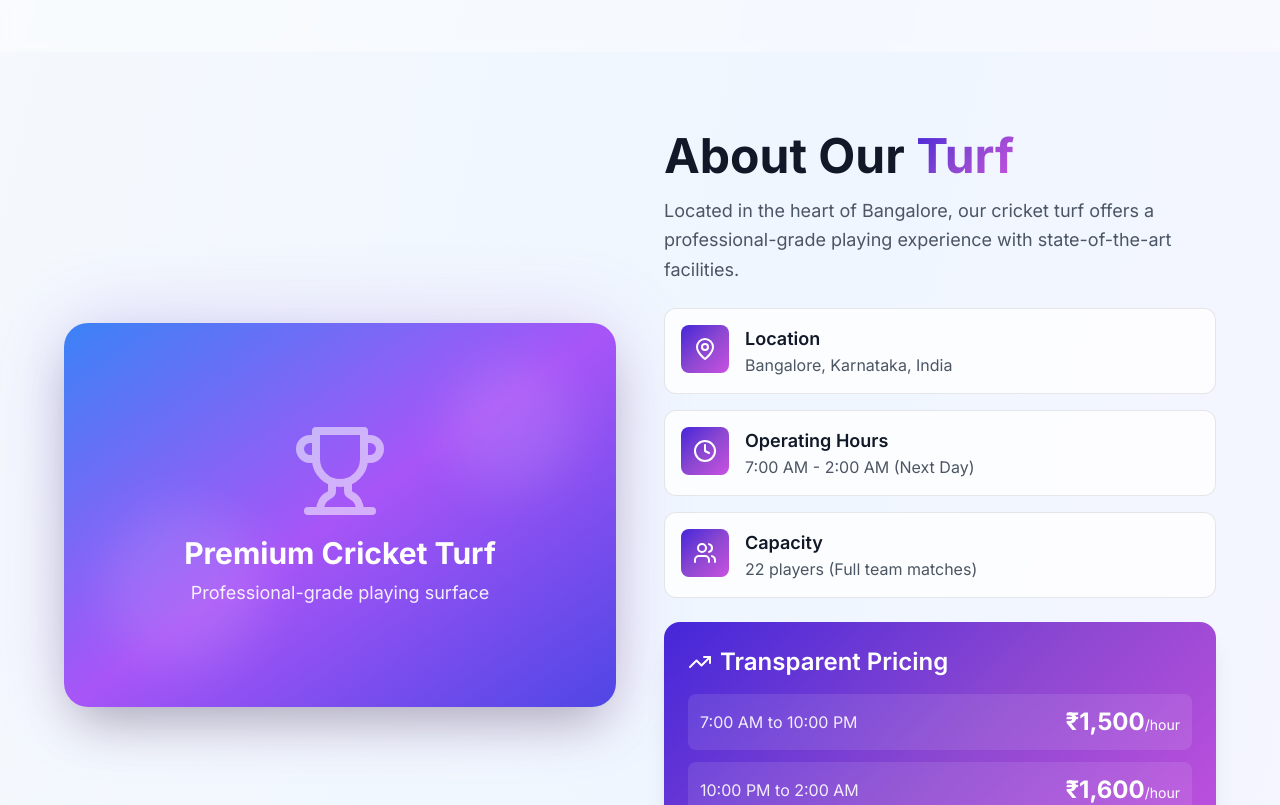
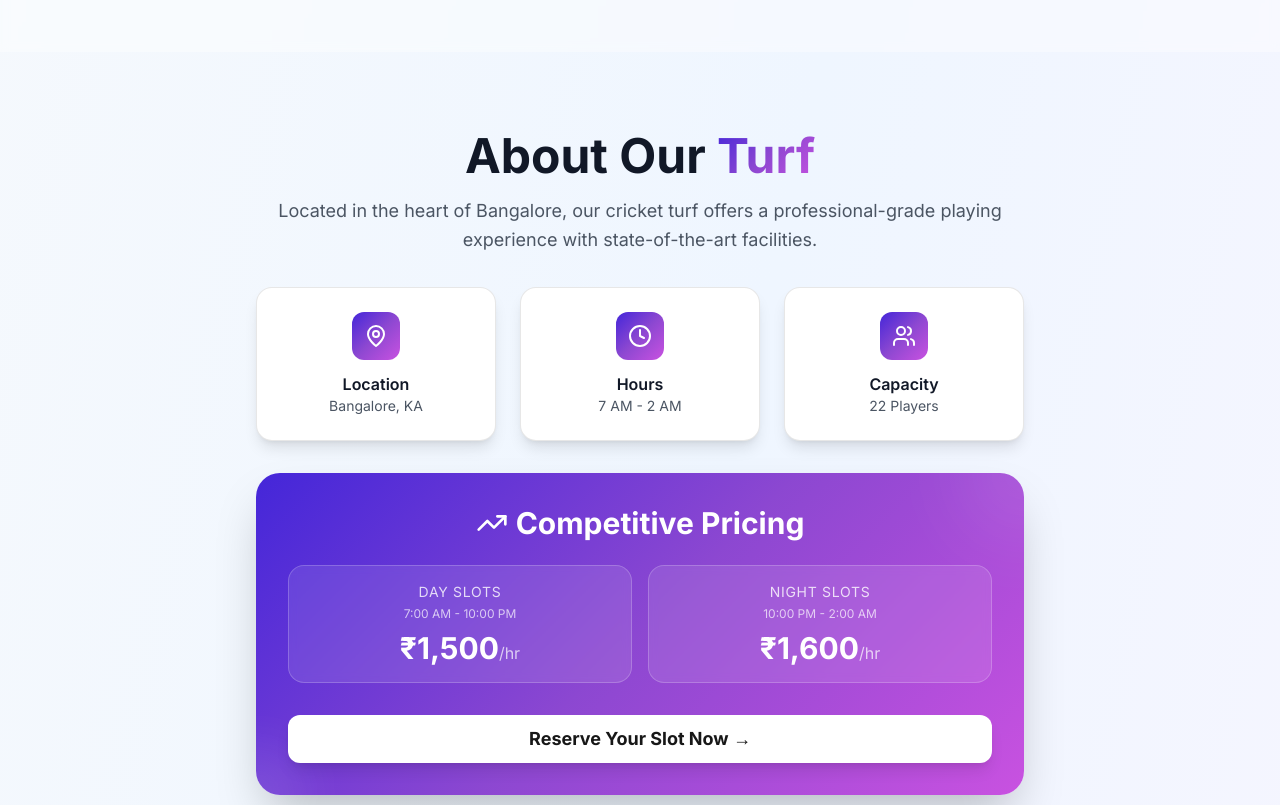
Before and after one commit to vamshiraju0007-boop/cricket-turf-booking, a Next.js app: page / in a window 1280 px wide. Shown: the part 2000-2805 px from the top of the page. Built offline with nearby package versions, Linux system fonts and the light colour scheme.

Commit message:
style: refine landing page layout and remove bulky visual card

```diff
--- a/app/page.tsx
+++ b/app/page.tsx
@@ -251,26 +251,11 @@ export default function HomePage() {
 
             {/* Turf Details with Pricing */}
             <section id="pricing" className="container mx-auto px-4 py-20">
-                <div className="grid md:grid-cols-2 gap-12 max-w-6xl mx-auto items-center">
-                    {/* Image/Visual */}
-                    <div className="relative group order-2 md:order-1">
-                        <div className="absolute inset-0 gradient-primary rounded-3xl blur-2xl opacity-20 group-hover:opacity-30 transition-opacity"></div>
-                        <div className="relative bg-gradient-to-br from-blue-500 via-purple-500 to-indigo-600 rounded-3xl h-96 flex items-center justify-center shadow-2xl overflow-hidden">
-                            <div className="text-white text-center p-8 z-10">
-                                <Trophy className="w-24 h-24 mx-auto mb-4 opacity-90 animate-pulse" />
-                                <p className="text-3xl font-bold mb-2">Premium Cricket Turf</p>
-                                <p className="text-lg opacity-90">Professional-grade playing surface</p>
-                            </div>
-                            {/* Decorative circles */}
-                            <div className="absolute top-10 right-10 w-32 h-32 rounded-full bg-white/10 blur-xl"></div>
-                            <div className="absolute bottom-10 left-10 w-40 h-40 rounded-full bg-white/10 blur-xl"></div>
-                        </div>
-                    </div>
-
+                <div className="max-w-3xl mx-auto space-y-12">
                     {/* Details */}
-                    <div className="space-y-6 order-1 md:order-2">
-                        <div>
-                            <h3 className="text-4xl md:text-5xl font-bold mb-4 text-gray-900">
+                    <div className="space-y-8 text-center">
+                        <div className="space-y-4">
+                            <h3 className="text-4xl md:text-5xl font-bold text-gray-900">
                                 About Our <span className="text-gradient">Turf</span>
                             </h3>
                             <p className="text-lg text-gray-600 leading-relaxed">
@@ -278,57 +263,63 @@ export default function HomePage() {
                             </p>
                         </div>
 
-                        <div className="space-y-4">
-                            <div className="flex items-start gap-4 p-4 rounded-xl bg-white/80 backdrop-blur-sm border border-primary/10 hover:shadow-lg transition-all">
-                                <div className="w-12 h-12 rounded-lg gradient-primary flex items-center justify-center flex-shrink-0">
+                        <div className="grid sm:grid-cols-3 gap-6">
+                            <div className="flex flex-col items-center gap-3 p-6 rounded-2xl bg-white shadow-lg border border-primary/10 hover:shadow-xl transition-all">
+                                <div className="w-12 h-12 rounded-xl gradient-primary flex items-center justify-center flex-shrink-0">
                                     <MapPin className="w-6 h-6 text-white" />
                                 </div>
-                                <div>
-                                    <p className="font-semibold text-gray-900 text-lg">Location</p>
-                                    <p className="text-gray-600">Bangalore, Karnataka, India</p>
+                                <div className="text-center">
+                                    <p className="font-semibold text-gray-900">Location</p>
+                                    <p className="text-sm text-gray-600">Bangalore, KA</p>
                                 </div>
                             </div>
 
-                            <div className="flex items-start gap-4 p-4 rounded-xl bg-white/80 backdrop-blur-sm border border-primary/10 hover:shadow-lg transition-all">
-                                <div className="w-12 h-12 rounded-lg gradient-primary flex items-center justify-center flex-shrink-0">
+                            <div className="flex flex-col items-center gap-3 p-6 rounded-2xl bg-white shadow-lg border border-primary/10 hover:shadow-xl transition-all">
+                                <div className="w-12 h-12 rounded-xl gradient-primary flex items-center justify-center flex-shrink-0">
                                     <Clock className="w-6 h-6 text-white" />
                                 </div>
-                                <div>
-                                    <p className="font-semibold text-gray-900 text-lg">Operating Hours</p>
-                                    <p className="text-gray-600">7:00 AM - 2:00 AM (Next Day)</p>
+                                <div className="text-center">
+                                    <p className="font-semibold text-gray-900">Hours</p>
+                                    <p className="text-sm text-gray-600">7 AM - 2 AM</p>
                                 </div>
                             </div>
 
-                            <div className="flex items-start gap-4 p-4 rounded-xl bg-white/80 backdrop-blur-sm border border-primary/10 hover:shadow-lg transition-all">
-                                <div className="w-12 h-12 rounded-lg gradient-primary flex items-center justify-center flex-shrink-0">
+                            <div className="flex flex-col items-center gap-3 p-6 rounded-2xl bg-white shadow-lg border border-primary/10 hover:shadow-xl transition-all">
+                                <div className="w-12 h-12 rounded-xl gradient-primary flex items-center justify-center flex-shrink-0">
                                     <Users className="w-6 h-6 text-white" />
                                 </div>
-                                <div>
-                                    <p className="font-semibold text-gray-900 text-lg">Capacity</p>
-                                    <p className="text-gray-600">22 players (Full team matches)</p>
+                                <div className="text-center">
+                                    <p className="font-semibold text-gray-900">Capacity</p>
+                                    <p className="text-sm text-gray-600">22 Players</p>
                                 </div>
                             </div>
                         </div>
 
                         {/* Pricing Card */}
-                        <div className="p-6 rounded-2xl gradient-primary text-white shadow-xl">
-                            <h4 className="font-semibold text-2xl mb-4 flex items-center gap-2">
-                                <TrendingUp className="w-6 h-6" />
-                                Transparent Pricing
+                        <div className="p-8 rounded-3xl gradient-primary text-white shadow-2xl relative overflow-hidden group">
+                            {/* Decorative elements */}
+                            <div className="absolute top-0 right-0 w-32 h-32 bg-white/10 rounded-full -mr-16 -mt-16 blur-2xl"></div>
+                            <div className="absolute bottom-0 left-0 w-24 h-24 bg-white/10 rounded-full -ml-12 -mb-12 blur-xl"></div>
+
+                            <h4 className="font-bold text-3xl mb-6 flex items-center justify-center gap-2">
+                                <TrendingUp className="w-8 h-8" />
+                                Competitive Pricing
                             </h4>
-                            <div className="space-y-3">
-                                <div className="flex justify-between items-center p-3 bg-white/10 rounded-lg backdrop-blur-sm">
-                                    <span className="text-white/90">7:00 AM to 10:00 PM</span>
-                                    <span className="font-bold text-2xl">₹1,500<span className="text-sm font-normal">/hour</span></span>
+                            <div className="grid sm:grid-cols-2 gap-4">
+                                <div className="p-4 bg-white/10 rounded-2xl backdrop-blur-sm border border-white/20">
+                                    <p className="text-white/80 text-sm mb-1 uppercase tracking-wider">Day Slots</p>
+                                    <p className="text-white/70 text-xs mb-2">7:00 AM - 10:00 PM</p>
+                                    <p className="font-bold text-3xl">₹1,500<span className="text-base font-normal opacity-70">/hr</span></p>
                                 </div>
-                                <div className="flex justify-between items-center p-3 bg-white/10 rounded-lg backdrop-blur-sm">
-                                    <span className="text-white/90">10:00 PM to 2:00 AM</span>
-                                    <span className="font-bold text-2xl">₹1,600<span className="text-sm font-normal">/hour</span></span>
+                                <div className="p-4 bg-white/10 rounded-2xl backdrop-blur-sm border border-white/20">
+                                    <p className="text-white/80 text-sm mb-1 uppercase tracking-wider">Night Slots</p>
+                                    <p className="text-white/70 text-xs mb-2">10:00 PM - 2:00 AM</p>
+                                    <p className="font-bold text-3xl">₹1,600<span className="text-base font-normal opacity-70">/hr</span></p>
                                 </div>
                             </div>
-                            <Link href="/venue" className="block mt-4">
-                                <Button className="w-full bg-white text-primary hover:bg-gray-100 font-semibold py-3">
-                                    Book Now →
+                            <Link href="/venue" className="block mt-8">
+                                <Button className="w-full bg-white text-primary hover:bg-gray-100 font-bold py-6 text-lg rounded-xl shadow-lg hover:shadow-xl transition-all hover:scale-[1.02]">
+                                    Reserve Your Slot Now →
                                 </Button>
                             </Link>
                         </div>
```
